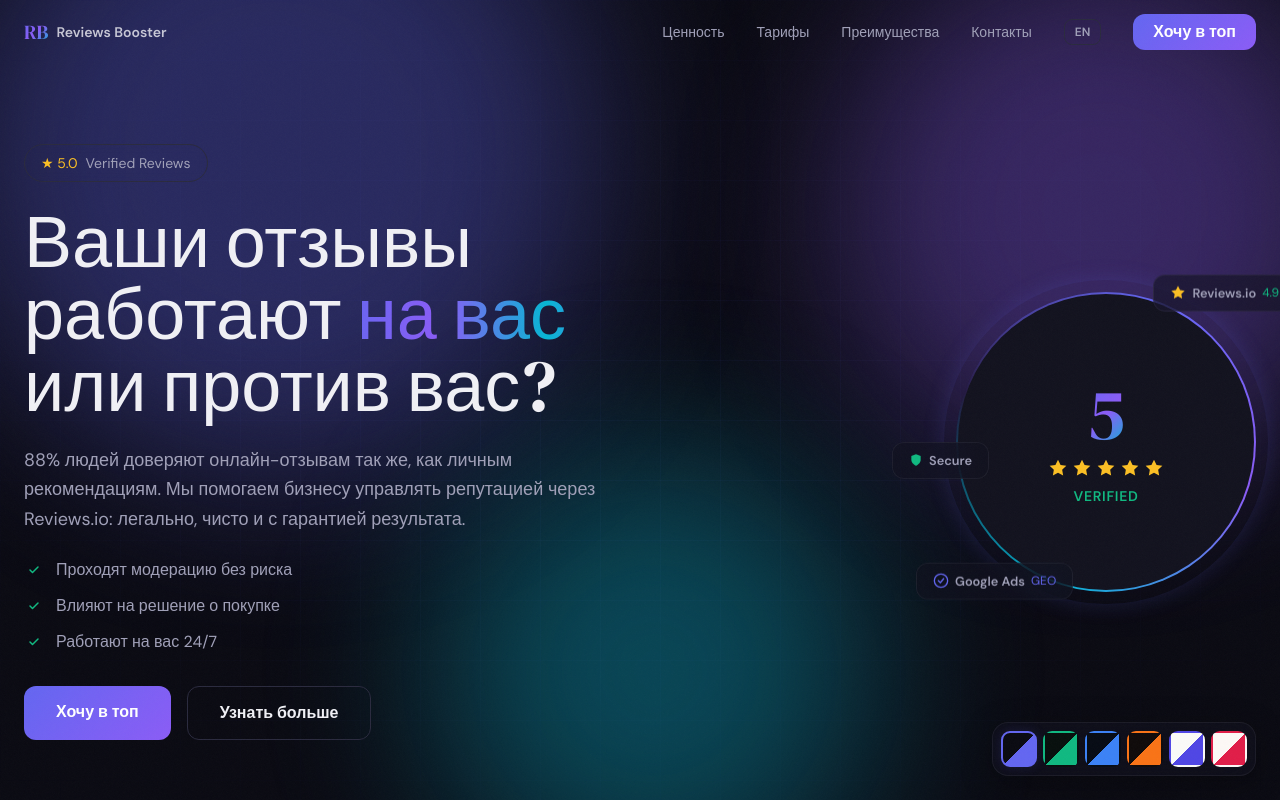
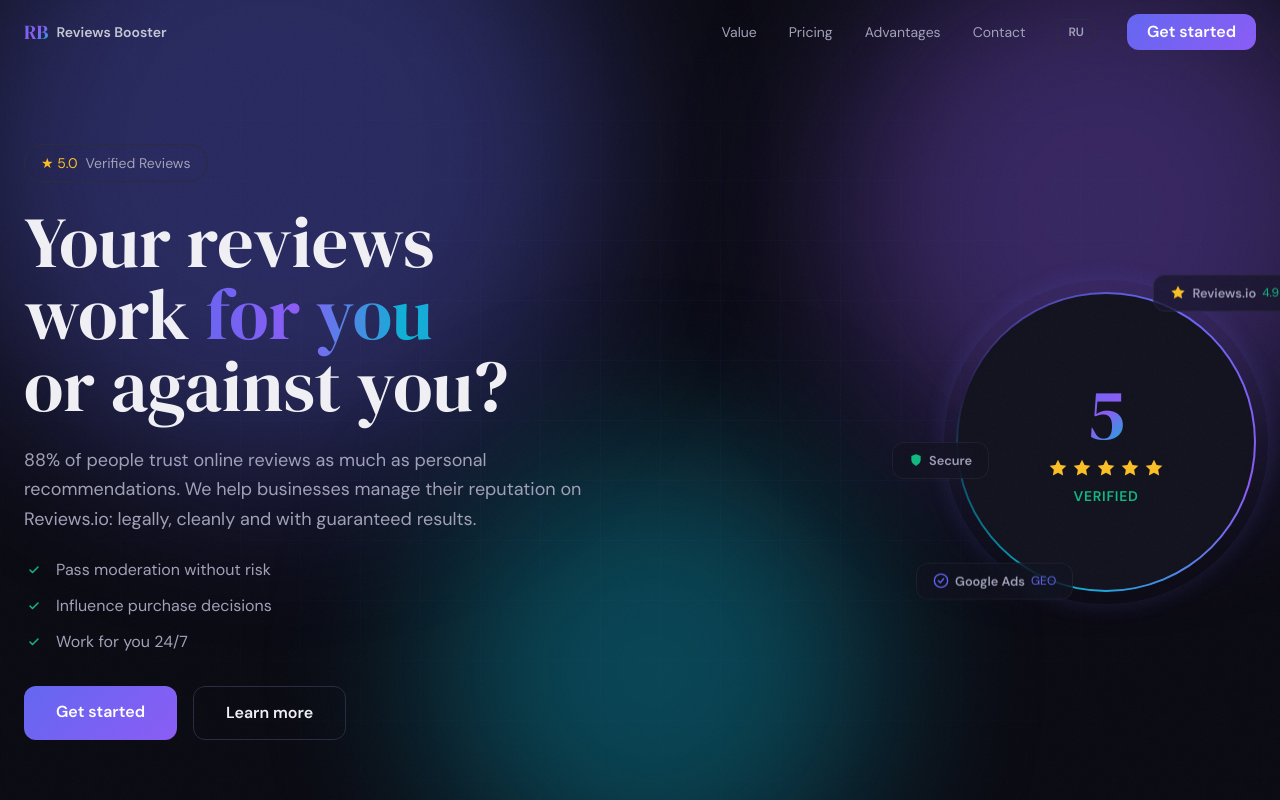
Before and after one commit to bigcyberboss/reviews-booster, a Next.js app: page /reviews-booster/ in a window 1280 px wide. Shown: the top 800 px of the page. Built offline with nearby package versions, Linux system fonts and the light colour scheme.

Commit message:
feat: EN by default, remove theme switcher (keep Linear Dark only)

```diff
--- a/src/app/globals.css
+++ b/src/app/globals.css
@@ -2,31 +2,29 @@
 @tailwind components;
 @tailwind utilities;
 
-/* ========== DESIGN SYSTEM — 6 THEMES ========== */
+/* ========== DESIGN SYSTEM — Linear Dark ========== */
 
-/* THEME 1: Linear Dark (default) */
-:root,
-[data-theme="linear"] {
-  --bg: #0A0A12;
-  --bg-surface: #12121E;
-  --bg-hover: #1A1A2E;
-  --border: #2A2A3E;
+:root {
+    --bg: #0a0a12;
+    --bg-surface: #12121e;
+    --bg-hover: #1a1a2e;
+    --border: #2a2a3e;
 
-  --text-primary: #F0F0F5;
-  --text-secondary: #A0A0B8;
-  --text-muted: #6B6B80;
+    --text-primary: #f0f0f5;
+    --text-secondary: #a0a0b8;
+    --text-muted: #6b6b80;
 
-  --accent: #6366F1;
-  --accent-glow: #818CF8;
+    --accent: #6366f1;
+    --accent-glow: #818cf8;
     --accent-subtle: rgba(99, 102, 241, 0.08);
-  --success: #10B981;
-  --star: #FBBF24;
-  --cyan: #06B6D4;
-  --purple: #8B5CF6;
+    --success: #10b981;
+    --star: #fbbf24;
+    --cyan: #06b6d4;
+    --purple: #8b5cf6;
 
-  --gradient-from: #6366F1;
-  --gradient-via: #8B5CF6;
-  --gradient-to: #06B6D4;
+    --gradient-from: #6366f1;
+    --gradient-via: #8b5cf6;
+    --gradient-to: #06b6d4;
 
     --glass-bg: rgba(18, 18, 30, 0.6);
     --glass-border: rgba(255, 255, 255, 0.06);
@@ -38,181 +36,6 @@
     --grid-color: rgba(99, 102, 241, 0.04);
     --grid-color-strong: rgba(99, 102, 241, 0.08);
     --divider: linear-gradient(90deg, transparent, var(--accent), transparent);
-}
-
-/* THEME 2: Emerald Premium */
-[data-theme="emerald"] {
-  --bg: #070F0D;
-  --bg-surface: #0D1A16;
-  --bg-hover: #142822;
-  --border: #1E3A32;
-
-  --text-primary: #F0F5F3;
-  --text-secondary: #8FA8A0;
-  --text-muted: #5A736A;
-
-  --accent: #10B981;
-  --accent-glow: #34D399;
-  --accent-subtle: rgba(16, 185, 129, 0.08);
-  --success: #10B981;
-  --star: #FBBF24;
-  --cyan: #06B6D4;
-  --purple: #10B981;
-
-  --gradient-from: #10B981;
-  --gradient-via: #FBBF24;
-  --gradient-to: #06B6D4;
-
-  --glass-bg: rgba(13, 26, 22, 0.6);
-  --glass-border: rgba(255, 255, 255, 0.05);
-  --card-shadow-hover: rgba(16, 185, 129, 0.12);
-  --glow-color: rgba(16, 185, 129, 0.4);
-  --glow-soft: rgba(16, 185, 129, 0.15);
-
-  --noise-opacity: 0.025;
-  --grid-color: rgba(16, 185, 129, 0.03);
-  --grid-color-strong: rgba(16, 185, 129, 0.07);
-  --divider: linear-gradient(90deg, transparent, var(--accent), transparent);
-}
-
-/* THEME 3: Clean Light */
-[data-theme="clean"] {
-  --bg: #FAFAF8;
-  --bg-surface: #FFFFFF;
-  --bg-hover: #F3F3F0;
-  --border: #E5E5E0;
-
-  --text-primary: #1A1A2E;
-  --text-secondary: #5A5A6E;
-  --text-muted: #9A9AAA;
-
-  --accent: #4F46E5;
-  --accent-glow: #6366F1;
-  --accent-subtle: rgba(79, 70, 229, 0.06);
-  --success: #059669;
-  --star: #D97706;
-  --cyan: #0891B2;
-  --purple: #7C3AED;
-
-  --gradient-from: #4F46E5;
-  --gradient-via: #7C3AED;
-  --gradient-to: #0891B2;
-
-  --glass-bg: rgba(255, 255, 255, 0.8);
-  --glass-border: rgba(0, 0, 0, 0.06);
-  --card-shadow-hover: rgba(79, 70, 229, 0.08);
-  --glow-color: rgba(79, 70, 229, 0.25);
-  --glow-soft: rgba(79, 70, 229, 0.08);
-
-  --noise-opacity: 0.015;
-  --grid-color: rgba(79, 70, 229, 0.03);
-  --grid-color-strong: rgba(79, 70, 229, 0.06);
-  --divider: linear-gradient(90deg, transparent, var(--border), transparent);
-}
-
-/* THEME 4: Sunset Warm — тёплый оранжево-розовый */
-[data-theme="sunset"] {
-  --bg: #0F0A0A;
-  --bg-surface: #1A1212;
-  --bg-hover: #2A1A1A;
-  --border: #3D2A2A;
-
-  --text-primary: #F5F0F0;
-  --text-secondary: #B8A0A0;
-  --text-muted: #806B6B;
-
-  --accent: #F97316;
-  --accent-glow: #FB923C;
-  --accent-subtle: rgba(249, 115, 22, 0.08);
-  --success: #10B981;
-  --star: #FBBF24;
-  --cyan: #F97316;
-  --purple: #EC4899;
-
-  --gradient-from: #F97316;
-  --gradient-via: #EC4899;
-  --gradient-to: #FBBF24;
-
-  --glass-bg: rgba(26, 18, 18, 0.6);
-  --glass-border: rgba(255, 255, 255, 0.05);
-  --card-shadow-hover: rgba(249, 115, 22, 0.12);
-  --glow-color: rgba(249, 115, 22, 0.4);
-  --glow-soft: rgba(249, 115, 22, 0.15);
-
-  --noise-opacity: 0.03;
-  --grid-color: rgba(249, 115, 22, 0.03);
-  --grid-color-strong: rgba(249, 115, 22, 0.07);
-  --divider: linear-gradient(90deg, transparent, var(--accent), transparent);
-}
-
-/* THEME 5: Ocean Blue — глубокий синий */
-[data-theme="ocean"] {
-  --bg: #060B14;
-  --bg-surface: #0C1524;
-  --bg-hover: #132035;
-  --border: #1E3050;
-
-  --text-primary: #EDF2FA;
-  --text-secondary: #8BA4C4;
-  --text-muted: #5A7090;
-
-  --accent: #3B82F6;
-  --accent-glow: #60A5FA;
-  --accent-subtle: rgba(59, 130, 246, 0.08);
-  --success: #10B981;
-  --star: #FBBF24;
-  --cyan: #22D3EE;
-  --purple: #3B82F6;
-
-  --gradient-from: #3B82F6;
-  --gradient-via: #22D3EE;
-  --gradient-to: #A78BFA;
-
-  --glass-bg: rgba(12, 21, 36, 0.6);
-  --glass-border: rgba(255, 255, 255, 0.05);
-  --card-shadow-hover: rgba(59, 130, 246, 0.12);
-  --glow-color: rgba(59, 130, 246, 0.4);
-  --glow-soft: rgba(59, 130, 246, 0.15);
-
-  --noise-opacity: 0.025;
-  --grid-color: rgba(59, 130, 246, 0.03);
-  --grid-color-strong: rgba(59, 130, 246, 0.07);
-  --divider: linear-gradient(90deg, transparent, var(--accent), transparent);
-}
-
-/* THEME 6: Rose Elegant — розово-бежевый светлый */
-[data-theme="rose"] {
-  --bg: #FDF8F6;
-  --bg-surface: #FFFFFF;
-  --bg-hover: #F8F0ED;
-  --border: #E8DDD8;
-
-  --text-primary: #2D1F1A;
-  --text-secondary: #6B5A52;
-  --text-muted: #A89890;
-
-  --accent: #E11D48;
-  --accent-glow: #F43F5E;
-  --accent-subtle: rgba(225, 29, 72, 0.06);
-  --success: #059669;
-  --star: #D97706;
-  --cyan: #E11D48;
-  --purple: #BE185D;
-
-  --gradient-from: #E11D48;
-  --gradient-via: #BE185D;
-  --gradient-to: #F59E0B;
-
-  --glass-bg: rgba(255, 255, 255, 0.8);
-  --glass-border: rgba(0, 0, 0, 0.05);
-  --card-shadow-hover: rgba(225, 29, 72, 0.08);
-  --glow-color: rgba(225, 29, 72, 0.3);
-  --glow-soft: rgba(225, 29, 72, 0.1);
-
-  --noise-opacity: 0.015;
-  --grid-color: rgba(225, 29, 72, 0.03);
-  --grid-color-strong: rgba(225, 29, 72, 0.06);
-  --divider: linear-gradient(90deg, transparent, var(--border), transparent);
 }
 
 /* ========== BASE ========== */
@@ -258,8 +81,16 @@ body::before {
         linear-gradient(var(--grid-color) 1px, transparent 1px),
         linear-gradient(90deg, var(--grid-color) 1px, transparent 1px);
     background-size: 60px 60px;
-  mask-image: radial-gradient(ellipse 70% 70% at 50% 50%, black 20%, transparent 100%);
-  -webkit-mask-image: radial-gradient(ellipse 70% 70% at 50% 50%, black 20%, transparent 100%);
+    mask-image: radial-gradient(
+        ellipse 70% 70% at 50% 50%,
+        black 20%,
+        transparent 100%
+    );
+    -webkit-mask-image: radial-gradient(
+        ellipse 70% 70% at 50% 50%,
+        black 20%,
+        transparent 100%
+    );
 }
 
 /* ========== SECTION DIVIDER ========== */
@@ -275,7 +106,12 @@ body::before {
 
 /* Gradient text */
 .gradient-text {
-  background: linear-gradient(135deg, var(--gradient-from), var(--gradient-via), var(--gradient-to));
+    background: linear-gradient(
+        135deg,
+        var(--gradient-from),
+        var(--gradient-via),
+        var(--gradient-to)
+    );
     -webkit-background-clip: text;
     background-clip: text;
     -webkit-text-fill-color: transparent;
@@ -307,7 +143,10 @@ body::before {
     border: 1px solid var(--glass-border);
     border-radius: 16px;
     overflow: hidden;
-  transition: transform 0.3s ease, box-shadow 0.3s ease, border-color 0.3s ease;
+    transition:
+        transform 0.3s ease,
+        box-shadow 0.3s ease,
+        border-color 0.3s ease;
 }
 
 .glass-card:hover {
@@ -315,27 +154,6 @@ body::before {
     box-shadow: 0 20px 60px var(--card-shadow-hover);
     border-color: rgba(99, 102, 241, 0.2);
 }
-
-[data-theme="clean"] .glass-card,
-[data-theme="rose"] .glass-card {
-  background: rgba(255, 255, 255, 0.8);
-  border-color: rgba(0, 0, 0, 0.06);
-  box-shadow: 0 1px 3px rgba(0, 0, 0, 0.04);
-}
-
-[data-theme="clean"] .glass-card:hover {
-  box-shadow: 0 20px 60px rgba(79, 70, 229, 0.06);
-  border-color: rgba(79, 70, 229, 0.15);
-}
-
-[data-theme="rose"] .glass-card:hover {
-  box-shadow: 0 20px 60px rgba(225, 29, 72, 0.06);
-  border-color: rgba(225, 29, 72, 0.15);
-}
-
-[data-theme="emerald"] .glass-card:hover { border-color: rgba(16, 185, 129, 0.2); }
-[data-theme="sunset"] .glass-card:hover { border-color: rgba(249, 115, 22, 0.2); }
-[data-theme="ocean"] .glass-card:hover { border-color: rgba(59, 130, 246, 0.2); }
 
 /* Spotlight effect on cards */
 .glass-card .spotlight {
@@ -356,7 +174,11 @@ body::before {
 .glow-btn {
     display: inline-block;
     position: relative;
-  background: linear-gradient(135deg, var(--gradient-from), var(--gradient-via));
+    background: linear-gradient(
+        135deg,
+        var(--gradient-from),
+        var(--gradient-via)
+    );
     color: #fff;
     border: none;
     border-radius: 12px;
@@ -365,7 +187,9 @@ body::before {
     font-size: 1rem;
     font-family: inherit;
     cursor: pointer;
-  transition: transform 0.2s ease, box-shadow 0.2s ease;
+    transition:
+        transform 0.2s ease,
+        box-shadow 0.2s ease;
     text-decoration: none;
     text-align: center;
     overflow: hidden;
@@ -375,7 +199,7 @@ body::before {
     content: "";
     position: absolute;
     inset: 0;
-  background: linear-gradient(135deg, rgba(255,255,255,0.2), transparent);
+    background: linear-gradient(135deg, rgba(255, 255, 255, 0.2), transparent);
     opacity: 0;
     transition: opacity 0.2s ease;
 }
@@ -408,7 +232,9 @@ body::before {
     font-size: 1rem;
     font-family: inherit;
     cursor: pointer;
-  transition: border-color 0.2s ease, background 0.2s ease;
+    transition:
+        border-color 0.2s ease,
+        background 0.2s ease;
     text-decoration: none;
     text-align: center;
 }
@@ -430,7 +256,14 @@ body::before {
     --border-angle: 0deg;
     background:
         linear-gradient(var(--bg-surface), var(--bg-surface)) padding-box,
-    conic-gradient(from var(--border-angle), var(--gradient-from), var(--gradient-via), var(--gradient-to), var(--gradient-from)) border-box;
+        conic-gradient(
+                from var(--border-angle),
+                var(--gradient-from),
+                var(--gradient-via),
+                var(--gradient-to),
+                var(--gradient-from)
+            )
+            border-box;
     border: 2px solid transparent;
     border-radius: 16px;
     animation: spin-border 4s linear infinite;
@@ -481,13 +314,6 @@ body::before {
     animation: aurora-float-3 20s ease-in-out infinite;
 }
 
-/* Light themes — visible aurora */
-[data-theme="clean"] .aurora-blob,
-[data-theme="rose"] .aurora-blob {
-  opacity: 0.25;
-  filter: blur(90px);
-}
-
 /* ========== STAMP 3D PERSPECTIVE ========== */
 
 .stamp-3d {
@@ -521,7 +347,15 @@ body::before {
     border: 2px solid transparent;
     background:
         linear-gradient(var(--bg-surface), var(--bg-surface)) padding-box,
-    conic-gradient(from var(--border-angle), var(--gradient-from), var(--gradient-via), var(--gradient-to), transparent, var(--gradient-from)) border-box;
+        conic-gradient(
+                from var(--border-angle),
+                var(--gradient-from),
+                var(--gradient-via),
+                var(--gradient-to),
+                transparent,
+                var(--gradient-from)
+            )
+            border-box;
     animation: spin-border 6s linear infinite;
 }
 
@@ -535,26 +369,6 @@ body::before {
 .stamp-circle:hover {
     border-color: rgba(99, 102, 241, 0.35);
 }
-
-[data-theme="emerald"] .stamp-circle {
-  border-color: rgba(16, 185, 129, 0.15);
-}
-[data-theme="emerald"] .stamp-circle:hover {
-  border-color: rgba(16, 185, 129, 0.35);
-}
-
-[data-theme="clean"] .stamp-circle.gradient-border-round,
-[data-theme="rose"] .stamp-circle.gradient-border-round {
-  background:
-    linear-gradient(var(--bg-surface), var(--bg-surface)) padding-box,
-    conic-gradient(from var(--border-angle), var(--gradient-from), var(--gradient-via), var(--gradient-to), transparent, var(--gradient-from)) border-box;
-  box-shadow: 0 20px 60px rgba(0, 0, 0, 0.06);
-}
-
-[data-theme="sunset"] .stamp-circle { border-color: rgba(249, 115, 22, 0.15); }
-[data-theme="sunset"] .stamp-circle:hover { border-color: rgba(249, 115, 22, 0.35); }
-[data-theme="ocean"] .stamp-circle { border-color: rgba(59, 130, 246, 0.15); }
-[data-theme="ocean"] .stamp-circle:hover { border-color: rgba(59, 130, 246, 0.35); }
 
 /* Floating tags next to stamp */
 .floating-tag {
@@ -572,51 +386,88 @@ body::before {
     white-space: nowrap;
 }
 
-[data-theme="clean"] .floating-tag,
-[data-theme="rose"] .floating-tag {
-  background: rgba(255, 255, 255, 0.9);
-  box-shadow: 0 4px 20px rgba(0, 0, 0, 0.05);
-}
-
 /* ========== STAGGER ANIMATION ========== */
 
-.stagger-1 { animation-delay: 0ms; }
-.stagger-2 { animation-delay: 120ms; }
-.stagger-3 { animation-delay: 240ms; }
-.stagger-4 { animation-delay: 360ms; }
+.stagger-1 {
+    animation-delay: 0ms;
+}
+.stagger-2 {
+    animation-delay: 120ms;
+}
+.stagger-3 {
+    animation-delay: 240ms;
+}
+.stagger-4 {
+    animation-delay: 360ms;
+}
 
 /* ========== KEYFRAMES ========== */
 
 @keyframes shimmer {
-  0%, 100% { background-position: 0% 50%; }
-  50% { background-position: 100% 50%; }
+    0%,
+    100% {
+        background-position: 0% 50%;
+    }
+    50% {
+        background-position: 100% 50%;
+    }
 }
 
 @keyframes spin-border {
-  to { --border-angle: 360deg; }
+    to {
+        --border-angle: 360deg;
+    }
 }
 
 @keyframes aurora-float-1 {
-  0%, 100% { transform: translate(0, 0) scale(1); }
-  33% { transform: translate(100px, 50px) scale(1.1); }
-  66% { transform: translate(-50px, 80px) scale(0.95); }
+    0%,
+    100% {
+        transform: translate(0, 0) scale(1);
+    }
+    33% {
+        transform: translate(100px, 50px) scale(1.1);
+    }
+    66% {
+        transform: translate(-50px, 80px) scale(0.95);
+    }
 }
 
 @keyframes aurora-float-2 {
-  0%, 100% { transform: translate(0, 0) scale(1); }
-  33% { transform: translate(-80px, 60px) scale(1.05); }
-  66% { transform: translate(60px, -40px) scale(1.1); }
+    0%,
+    100% {
+        transform: translate(0, 0) scale(1);
+    }
+    33% {
+        transform: translate(-80px, 60px) scale(1.05);
+    }
+    66% {
+        transform: translate(60px, -40px) scale(1.1);
+    }
 }
 
 @keyframes aurora-float-3 {
-  0%, 100% { transform: translate(0, 0) scale(1); }
-  33% { transform: translate(70px, -50px) scale(1.1); }
-  66% { transform: translate(-60px, 30px) scale(0.95); }
+    0%,
+    100% {
+        transform: translate(0, 0) scale(1);
+    }
+    33% {
+        transform: translate(70px, -50px) scale(1.1);
+    }
+    66% {
+        transform: translate(-60px, 30px) scale(0.95);
+    }
 }
 
 @keyframes glow-pulse {
-  0%, 100% { box-shadow: 0 0 20px var(--glow-soft); }
-  50% { box-shadow: 0 0 40px var(--glow-color), 0 0 80px var(--glow-soft); }
+    0%,
+    100% {
+        box-shadow: 0 0 20px var(--glow-soft);
+    }
+    50% {
+        box-shadow:
+            0 0 40px var(--glow-color),
+            0 0 80px var(--glow-soft);
+    }
 }
 
 @keyframes fade-in-up {
@@ -631,13 +482,22 @@ body::before {
 }
 
 @keyframes counter-fill {
-  from { --counter-value: 0; }
-  to { --counter-value: 100; }
+    from {
+        --counter-value: 0;
+    }
+    to {
+        --counter-value: 100;
+    }
 }
 
 @keyframes float-gentle {
-  0%, 100% { transform: translateY(0); }
-  50% { transform: translateY(-10px); }
+    0%,
+    100% {
+        transform: translateY(0);
+    }
+    50% {
+        transform: translateY(-10px);
+    }
 }
 
 @keyframes ripple {
@@ -660,10 +520,18 @@ body::before {
         animation-range: entry 0% entry 35%;
     }
 
-  .stagger-1 { animation-delay: 0ms; }
-  .stagger-2 { animation-delay: 80ms; }
-  .stagger-3 { animation-delay: 160ms; }
-  .stagger-4 { animation-delay: 240ms; }
+    .stagger-1 {
+        animation-delay: 0ms;
+    }
+    .stagger-2 {
+        animation-delay: 80ms;
+    }
+    .stagger-3 {
+        animation-delay: 160ms;
+    }
+    .stagger-4 {
+        animation-delay: 240ms;
+    }
 }
 
 @supports not (animation-timeline: view()) {
@@ -702,48 +570,3 @@ body::before {
 ::-webkit-scrollbar-thumb:hover {
     background: var(--text-muted);
 }
-
-/* ========== THEME SWITCHER PANEL ========== */
-
-.theme-panel {
-  position: fixed;
-  bottom: 24px;
-  right: 24px;
-  z-index: 100;
-  display: flex;
-  gap: 6px;
-  padding: 8px;
-  border-radius: 16px;
-  background: var(--glass-bg);
-  backdrop-filter: blur(20px);
-  -webkit-backdrop-filter: blur(20px);
-  border: 1px solid var(--glass-border);
-  box-shadow: 0 8px 32px rgba(0,0,0,0.3);
-}
-
-.theme-panel button {
-  width: 36px;
-  height: 36px;
-  border-radius: 9px;
-  border: 2px solid transparent;
-  cursor: pointer;
-  transition: all 0.2s ease;
-  position: relative;
-  overflow: hidden;
-}
-
-.theme-panel button:hover {
-  transform: scale(1.12);
-}
-
-.theme-panel button.active {
-  border-color: var(--accent);
-  box-shadow: 0 0 12px var(--glow-soft);
-}
-
-.theme-swatch-linear { background: linear-gradient(135deg, #0A0A12 50%, #6366F1 50%); }
-.theme-swatch-emerald { background: linear-gradient(135deg, #070F0D 50%, #10B981 50%); }
-.theme-swatch-clean { background: linear-gradient(135deg, #FAFAF8 50%, #4F46E5 50%); }
-.theme-swatch-sunset { background: linear-gradient(135deg, #0F0A0A 50%, #F97316 50%); }
-.theme-swatch-ocean { background: linear-gradient(135deg, #060B14 50%, #3B82F6 50%); }
-.theme-swatch-rose { background: linear-gradient(135deg, #FDF8F6 50%, #E11D48 50%); }
--- a/src/app/layout.tsx
+++ b/src/app/layout.tsx
@@ -17,9 +17,9 @@ const dmSans = DM_Sans({
 });
 
 export const metadata: Metadata = {
-  title: "Reviews Booster | Управление репутацией через Reviews.io",
+  title: "Reviews Booster | Reputation Management via Reviews.io",
   description:
-    "Помогаем бизнесу управлять репутацией через Reviews.io: легально, чисто и с гарантией результата. Отзывы, которые работают на вас 24/7.",
+    "We help businesses manage their reputation on Reviews.io: legally, cleanly and with guaranteed results. Reviews that work for you 24/7.",
 };
 
 export default function RootLayout({
@@ -28,11 +28,11 @@ export default function RootLayout({
   children: React.ReactNode;
 }>) {
   return (
-    <html lang="ru" data-theme="linear" suppressHydrationWarning>
-      <body className={`${dmSerif.variable} ${dmSans.variable} font-body antialiased`}>
-        <LangProvider>
-          {children}
-        </LangProvider>
+    <html lang="en" suppressHydrationWarning>
+      <body
+        className={`${dmSerif.variable} ${dmSans.variable} font-body antialiased`}
+      >
+        <LangProvider>{children}</LangProvider>
       </body>
     </html>
   );
--- a/src/app/page.tsx
+++ b/src/app/page.tsx
@@ -5,7 +5,6 @@ import { Pricing } from "@/components/Pricing";
 import { Advantages } from "@/components/Advantages";
 import { Contact } from "@/components/Contact";
 import { Footer } from "@/components/Footer";
-import { ThemeSwitcher } from "@/components/ThemeSwitcher";
 
 export default function Home() {
   return (
@@ -23,7 +22,6 @@ export default function Home() {
         <Contact />
       </main>
       <Footer />
-      <ThemeSwitcher />
     </>
   );
 }
--- a/src/components/LangContext.tsx
+++ b/src/components/LangContext.tsx
@@ -10,13 +10,13 @@ interface LangContextType {
 }
 
 const LangContext = createContext<LangContextType>({
-  lang: "ru",
-  t: translations.ru,
+  lang: "en",
+  t: translations.en,
   setLang: () => {},
 });
 
 export function LangProvider({ children }: { children: ReactNode }) {
-  const [lang, setLang] = useState<Lang>("ru");
+  const [lang, setLang] = useState<Lang>("en");
 
   return (
     <LangContext.Provider value={{ lang, t: translations[lang], setLang }}>
--- a/src/components/ThemeSwitcher.tsx
+++ /dev/null
@@ -1,44 +0,0 @@
-"use client";
-
-import { useState, useEffect } from "react";
-
-const THEMES = [
-  { id: "linear", label: "Linear Dark", swatch: "theme-swatch-linear" },
-  { id: "emerald", label: "Emerald Premium", swatch: "theme-swatch-emerald" },
-  { id: "ocean", label: "Ocean Blue", swatch: "theme-swatch-ocean" },
-  { id: "sunset", label: "Sunset Warm", swatch: "theme-swatch-sunset" },
-  { id: "clean", label: "Clean Light", swatch: "theme-swatch-clean" },
-  { id: "rose", label: "Rose Elegant", swatch: "theme-swatch-rose" },
-] as const;
-
-export function ThemeSwitcher() {
-  const [active, setActive] = useState("linear");
-  const [mounted, setMounted] = useState(false);
-
-  useEffect(() => {
-    setMounted(true);
-    const saved = document.documentElement.getAttribute("data-theme") || "linear";
-    setActive(saved);
-  }, []);
-
-  const switchTheme = (id: string) => {
-    setActive(id);
-    document.documentElement.setAttribute("data-theme", id);
-  };
-
-  if (!mounted) return null;
-
-  return (
-    <div className="theme-panel">
-      {THEMES.map((t) => (
-        <button
-          key={t.id}
-          onClick={() => switchTheme(t.id)}
-          className={`${t.swatch} ${active === t.id ? "active" : ""}`}
-          title={t.label}
-          aria-label={`Тема: ${t.label}`}
-        />
-      ))}
-    </div>
-  );
-}
```
Lines whose indentation alone changed are shown as unchanged.
